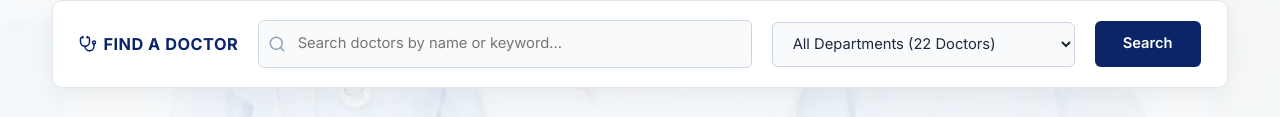
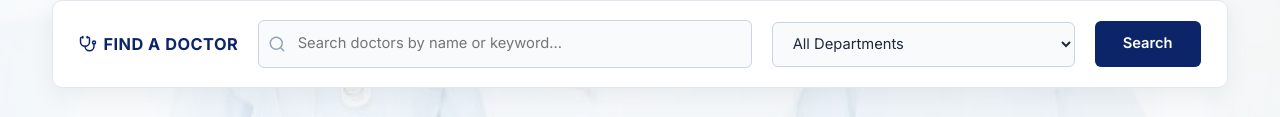
Before and after one commit to sanika-droid/sulaksha, a plain HTML site: page doctors.html in a window 1280 px wide. Shown: the part 402-519 px from the top of the page. Drawn offline with nearby package versions, Linux system fonts and the light colour scheme; a web font is replaced by a local one.

Commit message:
Remove (22 Doctors) text from All Departments option in doctors filter

```diff
--- a/doctors.html
+++ b/doctors.html
@@ -852,7 +852,7 @@
             <!-- Speciality Select Dropdown -->
             <div class="find-doctor-select-group">
               <select id="doctorSpecialitySelect" class="find-doctor-select" aria-label="Select Clinical Category">
-                <option value="all">All Departments (22 Doctors)</option>
+                <option value="all">All Departments</option>
                 <option value="General Medicine">General Medicine (2)</option>
                 <option value="OBG">OBG (Obstetrics &amp; Gynaecology) (1)</option>
                 <option value="IVF">IVF &amp; Fertility (1)</option>
```
